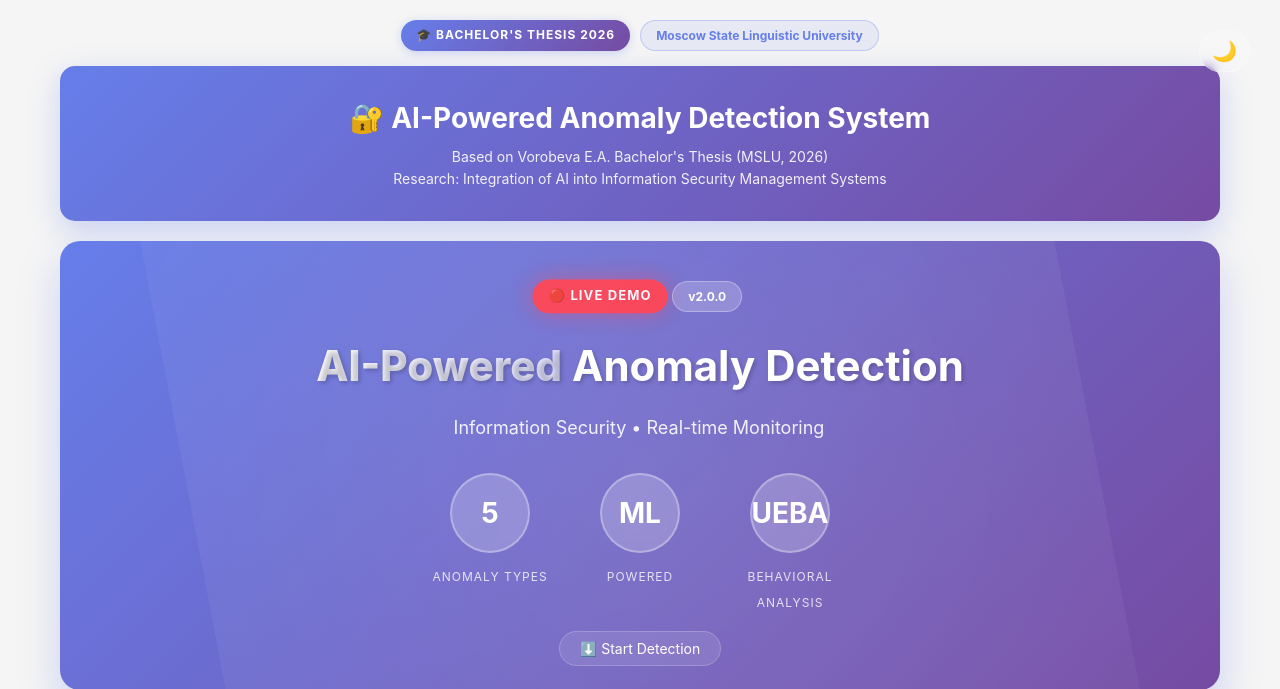
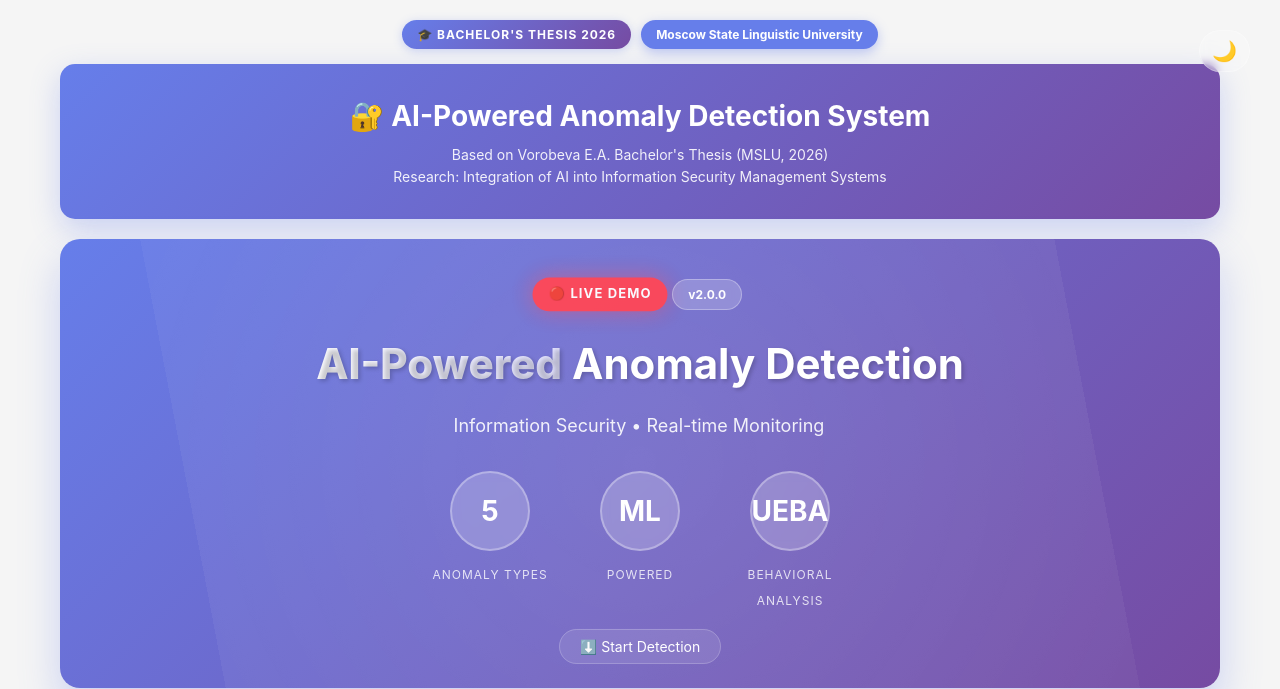
Before and after one commit to Jane-byte-der/diploma-AI-security-, a Flask app: page / in a window 1280 px wide. Shown: the top 689 px of the page. Run offline with Flask 3, Linux system fonts and the light colour scheme; data that the repository does not hold is empty.

Commit message:
Update index.html

```diff
--- a/ai-security-platform/frontend/templates/index.html
+++ b/ai-security-platform/frontend/templates/index.html
@@ -723,20 +723,21 @@ header .subtitle {
 }
 
 .badge-secondary {
-    background: rgba(102,126,234,0.1);
-    color: #667eea;
+    background: #667eea;  /* bright purple-blue from header */
+    color: white;         /* white text for contrast */
     padding: 5px 15px;
     border-radius: 30px;
     font-size: 12px;
     font-weight: bold;
-    backdrop-filter: blur(5px);
-    border: 1px solid rgba(102,126,234,0.3);
+    border: none;
+    box-shadow: 0 4px 12px rgba(102,126,234,0.4);  /* soft glow */
     transition: all 0.3s ease;
 }
 
 .badge-secondary:hover {
-    background: rgba(102,126,234,0.15);
-    border-color: #667eea;
+    background: #764ba2;  /* darker purple on hover */
+    box-shadow: 0 6px 16px rgba(118,75,162,0.5);
+    transform: translateY(-2px);
 }
 
 /* Dark theme styles */
```
